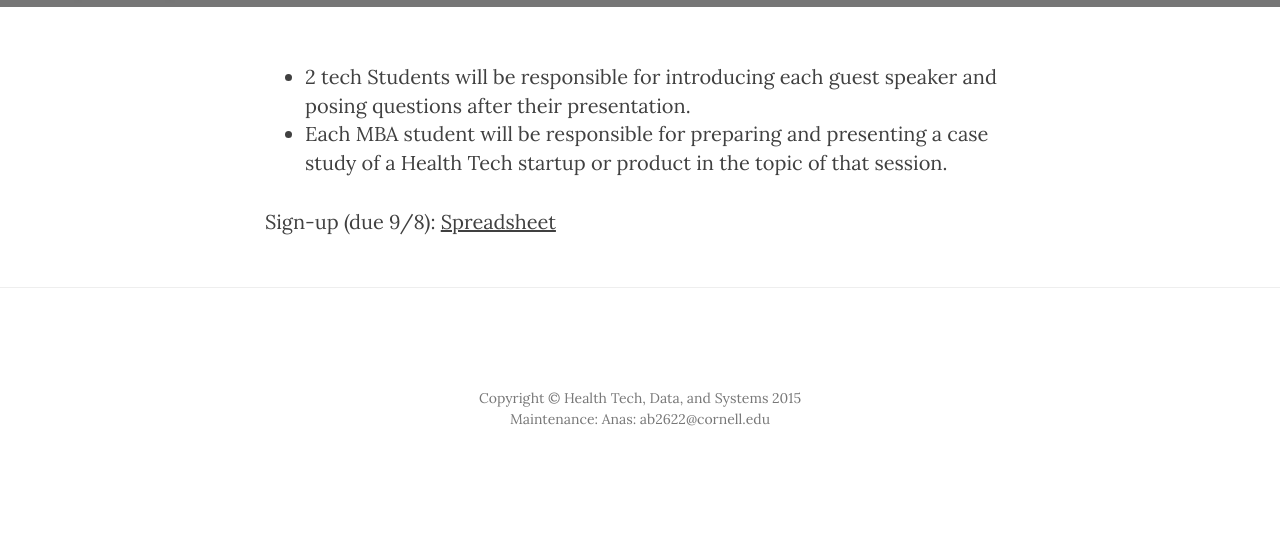
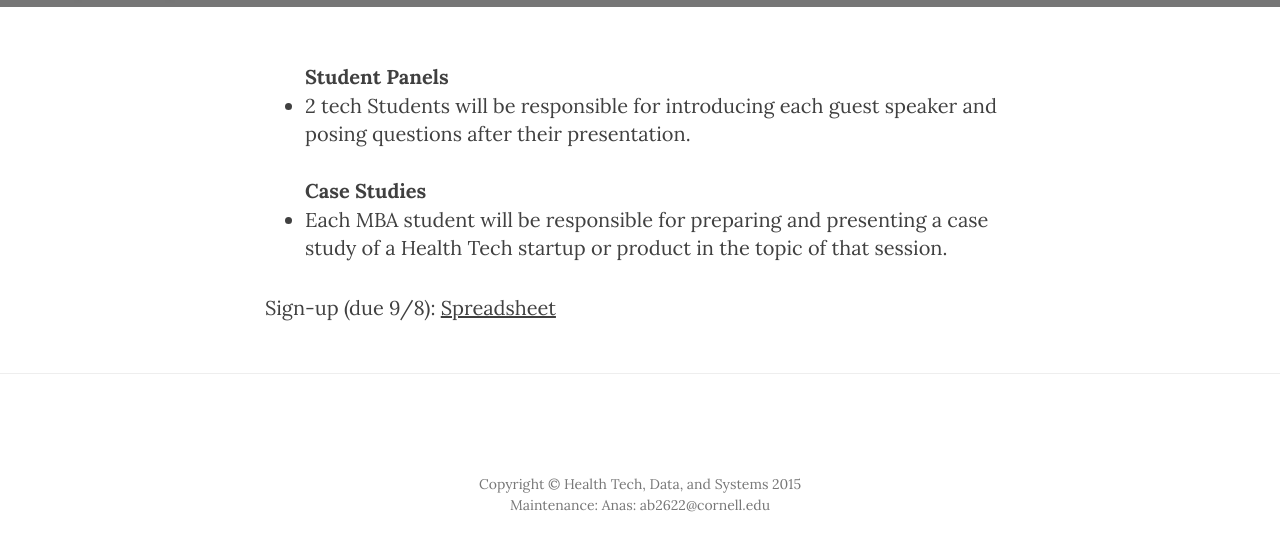
Before and after one commit to cs5555-cornell-tech/cs5555-cornell-tech.github.io, a plain HTML site: page panels.html in a window 1280 px wide. Shown: the part 207-758 px from the top of the page. Drawn offline with nearby package versions, Linux system fonts and the light colour scheme.

Commit message:
minor tweaks to panels page

```diff
--- a/panels.html
+++ b/panels.html
@@ -96,7 +96,9 @@
         <div class="row">
             <div class="col-lg-8 col-lg-offset-2 col-md-10 col-md-offset-1">
                 <p><ul>
-                    <li>2 tech Students will be responsible for introducing each guest speaker and posing questions after their presentation. <br \></li>
+                    <b>Student Panels</b><br \>
+                    <li>2 tech Students will be responsible for introducing each guest speaker and posing questions after their presentation. <br \><br \></li>
+                    <b>Case Studies</b><br \>
                     <li>Each MBA student will be responsible for preparing and presenting a case study of a Health Tech startup or product in the topic of that session. <br \></li>
                 </ul></p>
                 <p>Sign-up (due 9/8): <a href="https://docs.google.com/spreadsheets/d/1_rftpghfQE1ETxZCyPNp-QvLKNQyD3-a9TYV9mdz5-I/edit?usp=sharing" target="_blank">Spreadsheet</a></p>
```
